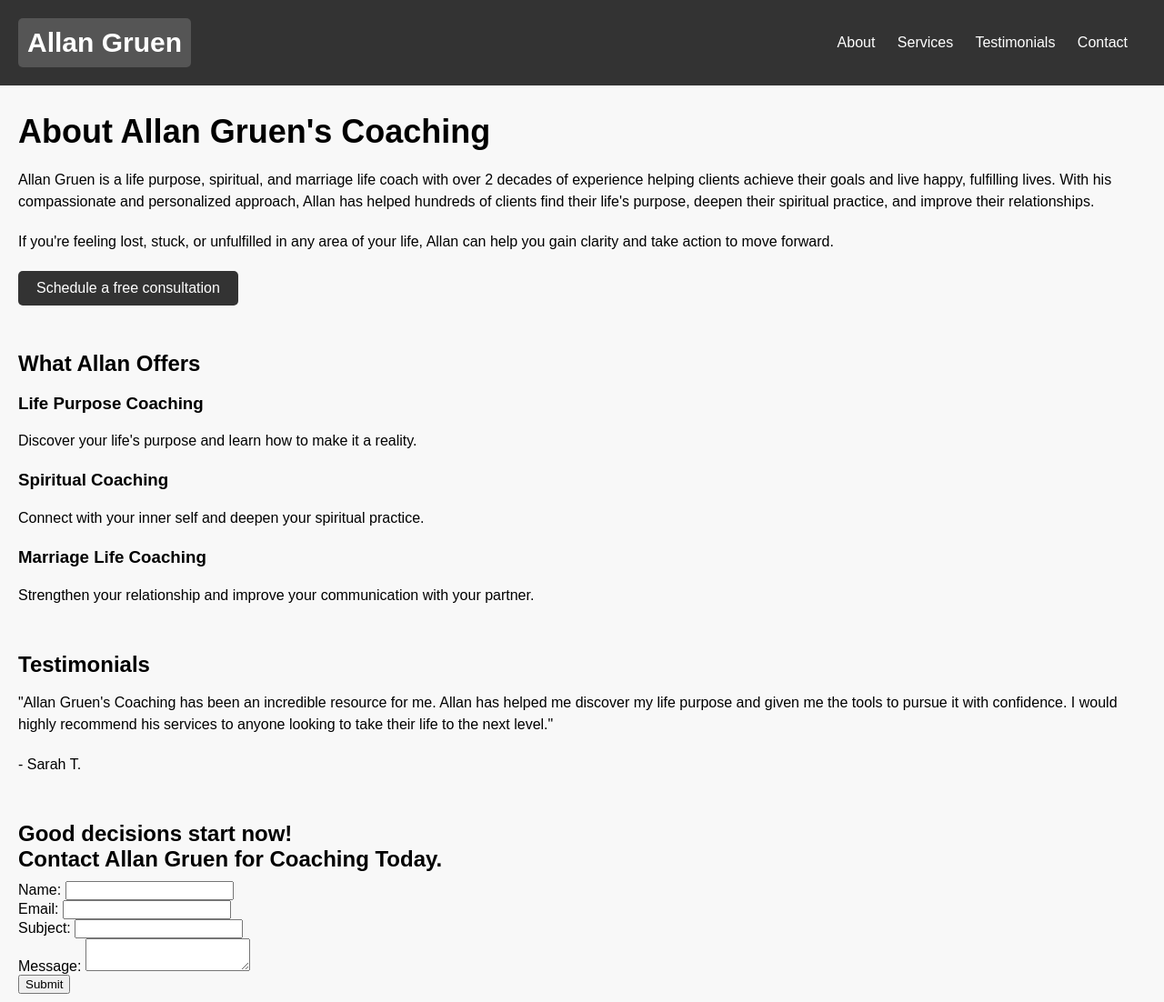
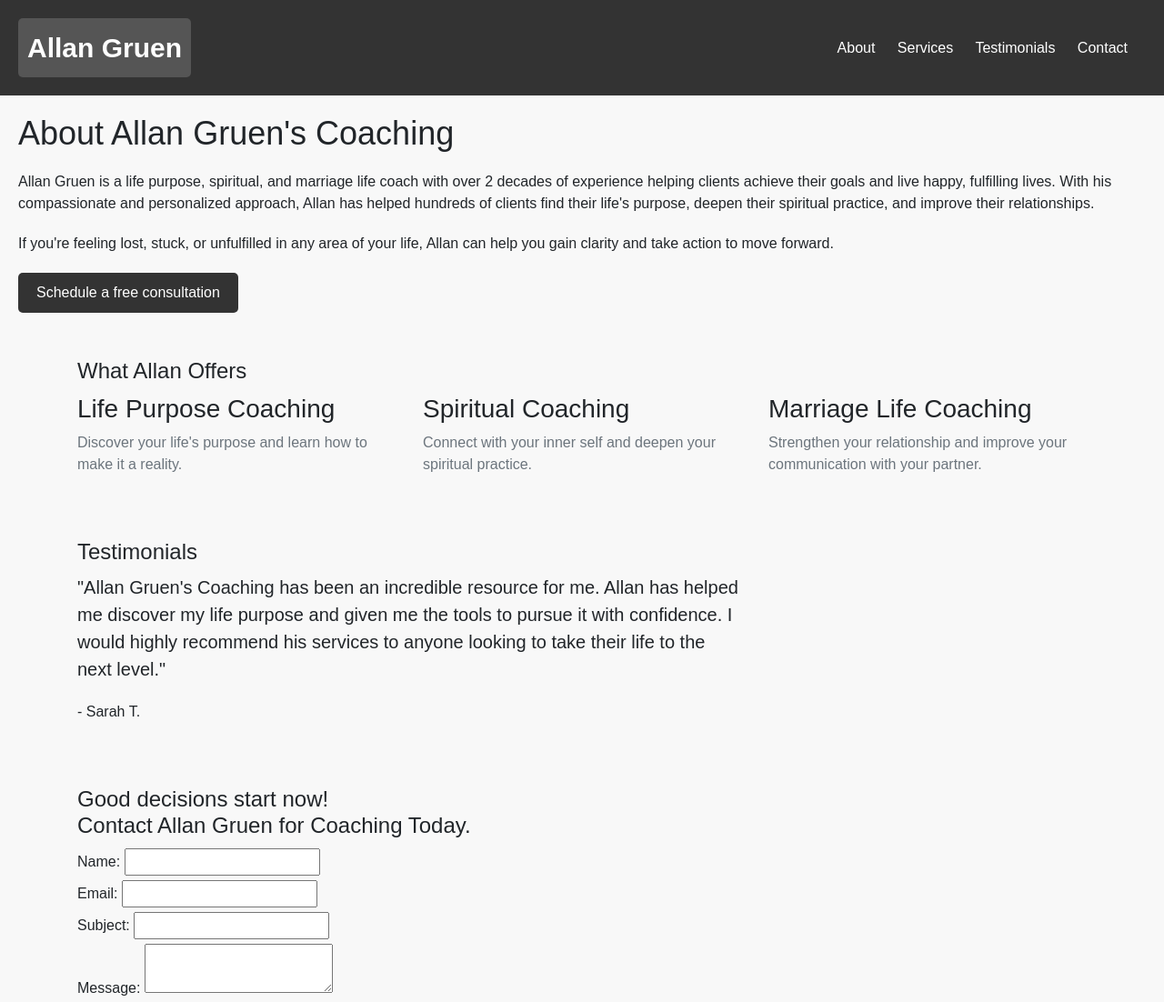
Before and after one commit to allangruen/public, a plain HTML site: page index.html in a window 1280 px wide. Shown: the top 1102 px of the page at 91% size. Drawn offline with nearby package versions, Linux system fonts and the light colour scheme.

Commit message:
Update index.html

```diff
--- a/index.html
+++ b/index.html
@@ -3,6 +3,12 @@
 <head>
 	<meta charset="utf-8">
 	<title>Allan Gruen's Coaching - Home</title>
+	  <meta name="viewport" content="width=device-width, initial-scale=1.0">
+  	  <link rel="stylesheet" href="https://maxcdn.bootstrapcdn.com/bootstrap/4.5.2/css/bootstrap.min.css">
+    	  <script src="https://ajax.googleapis.com/ajax/libs/jquery/3.5.1/jquery.min.js"></script>
+    	  <script src="https://cdnjs.cloudflare.com/ajax/libs/popper.js/1.16.0/umd/popper.min.js"></script>
+    	  <script src="https://maxcdn.bootstrapcdn.com/bootstrap/4.5.2/js/bootstrap.min.js"></script>
+
 	<style>
 		body {
 			font-family: Arial, sans-serif;
@@ -41,7 +47,7 @@
 		}
 
 		h1 {
-			font-size: 36px;
+			font-size: 2.250rem;
 			margin-bottom: 20px;
 		}
 
```
